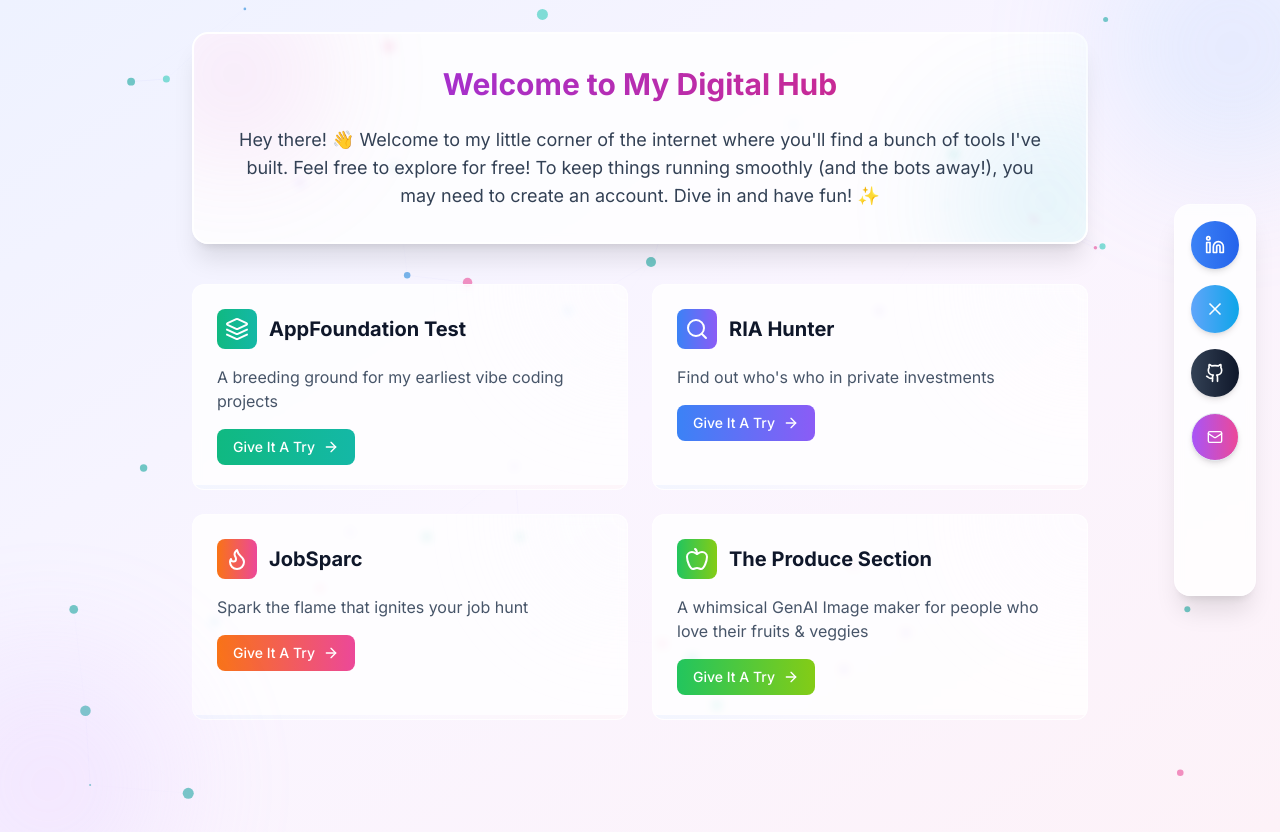
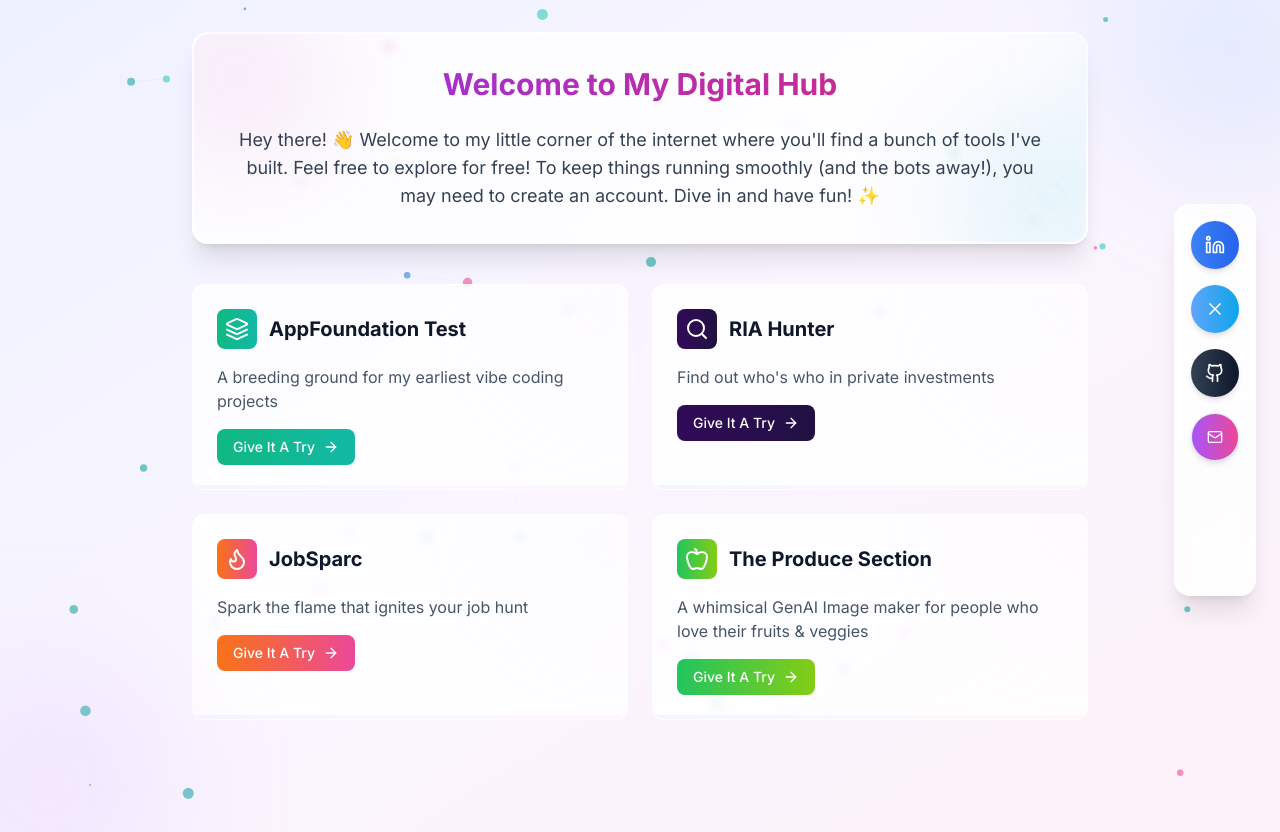
Before and after one commit to Turnstyle/ria-hunter, a Next.js app in the folder linktree-landing/: page / in a window 1280 px wide. Built offline with nearby package versions, Linux system fonts and the light colour scheme.

Commit message:
style: Update RIA Hunter card gradient on main page

```diff
--- a/linktree-landing/components/page-content.tsx
+++ b/linktree-landing/components/page-content.tsx
@@ -47,7 +47,7 @@ export function PageContent() {
               description="Find out who's who in private investments"
               href="/ria-hunter"
               ctaText="Give It A Try"
-              gradient="from-blue-500 to-violet-500"
+              gradient="from-custom-purple-start to-custom-purple-end"
               icon="search"
             />
             <LinkCard
--- a/linktree-landing/tailwind.config.ts
+++ b/linktree-landing/tailwind.config.ts
@@ -20,6 +20,8 @@ const config = {
     },
     extend: {
       colors: {
+        'custom-purple-start': '#320a59',
+        'custom-purple-end': '#211142',
         border: "hsl(var(--border))",
         input: "hsl(var(--input))",
         ring: "hsl(var(--ring))",
```
